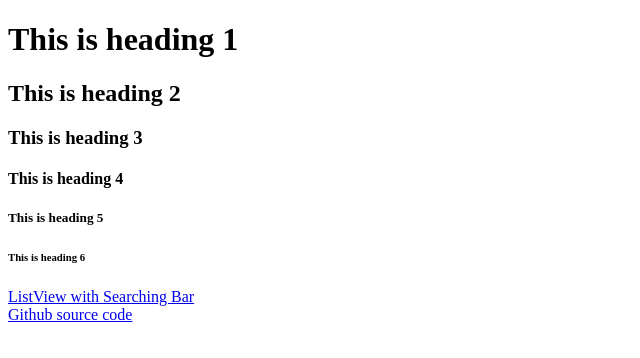
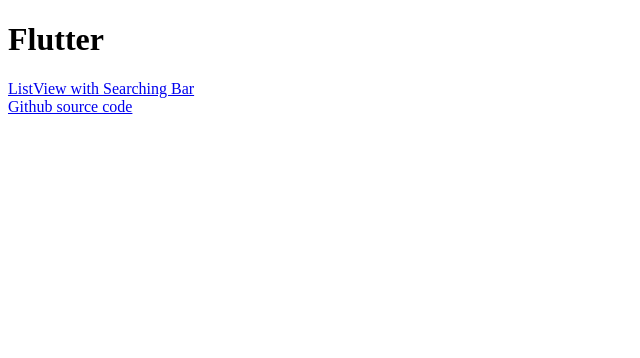
Before and after one commit to h4r1/web-reference, a plain HTML site: page index.html in a window 1280 px wide. Shown: the whole page, without its empty margins (0-640 px from the left). Drawn offline with Linux system fonts and the light colour scheme.

Commit message:
Update index.html

```diff
--- a/index.html
+++ b/index.html
@@ -6,16 +6,11 @@
    </head>
 
    <body>
-      <h1>This is heading 1</h1>
-      <h2>This is heading 2</h2>
-      <h3>This is heading 3</h3>
-      <h4>This is heading 4</h4>
-      <h5>This is heading 5</h5>
-      <h6>This is heading 6</h6>
+      <h1>Flutter</h1>
 
       <p>
-      	<a href='https://medium.com/codechai/a-simple-search-bar-in-flutter-f99aed68f523'>ListView with Searching Bar</a><br>
-      	<a href='https://github.com/ahmed-alzahrani/Flutter_Search_Example'>Github source code</a>
+      	<a href='https://medium.com/codechai/a-simple-search-bar-in-flutter-f99aed68f523' target="_blank">ListView with Searching Bar</a><br>
+      	<a href='https://github.com/ahmed-alzahrani/Flutter_Search_Example' target="_blank">Github source code</a>
       </p>
    </body>
 
```
